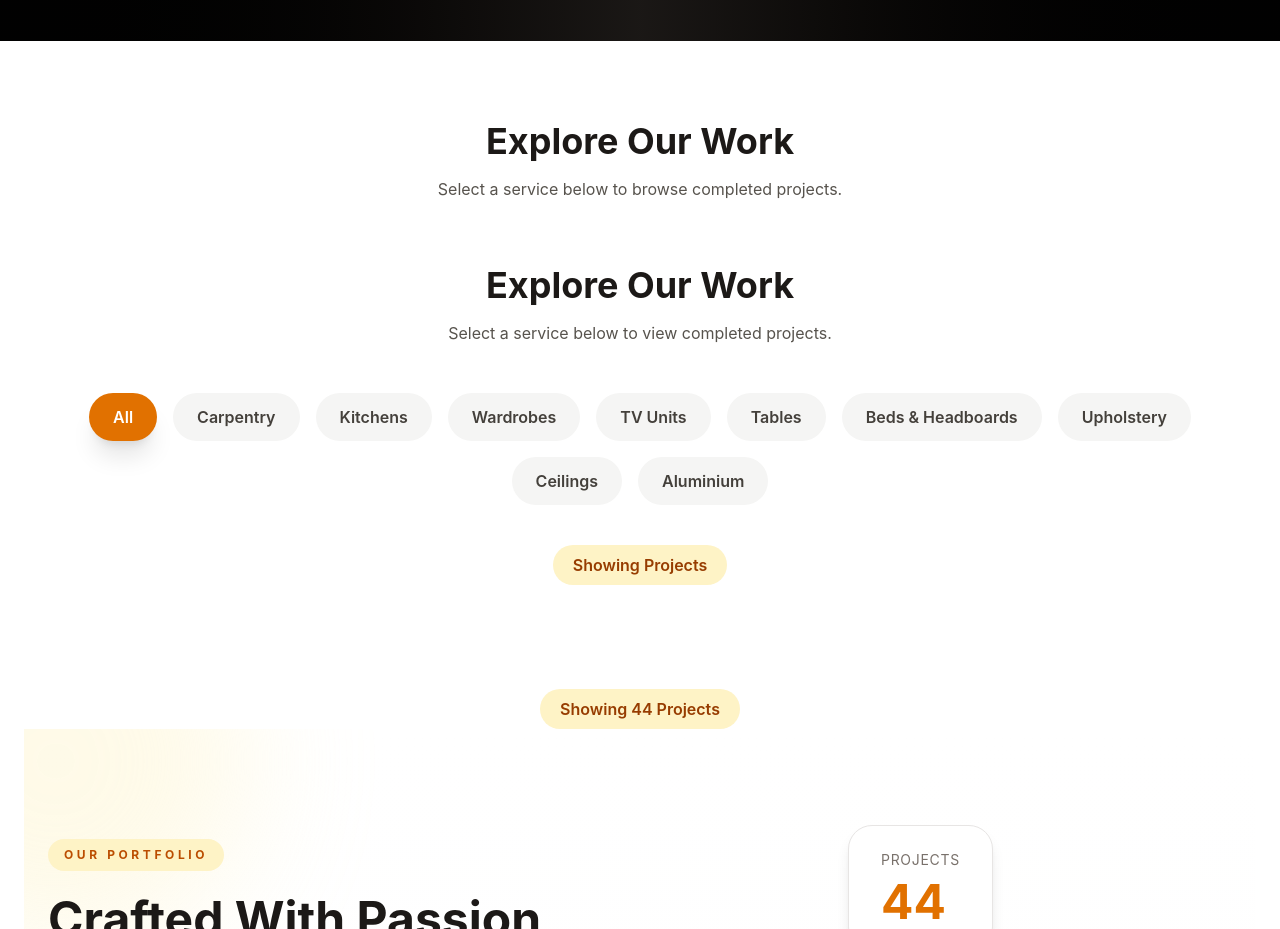
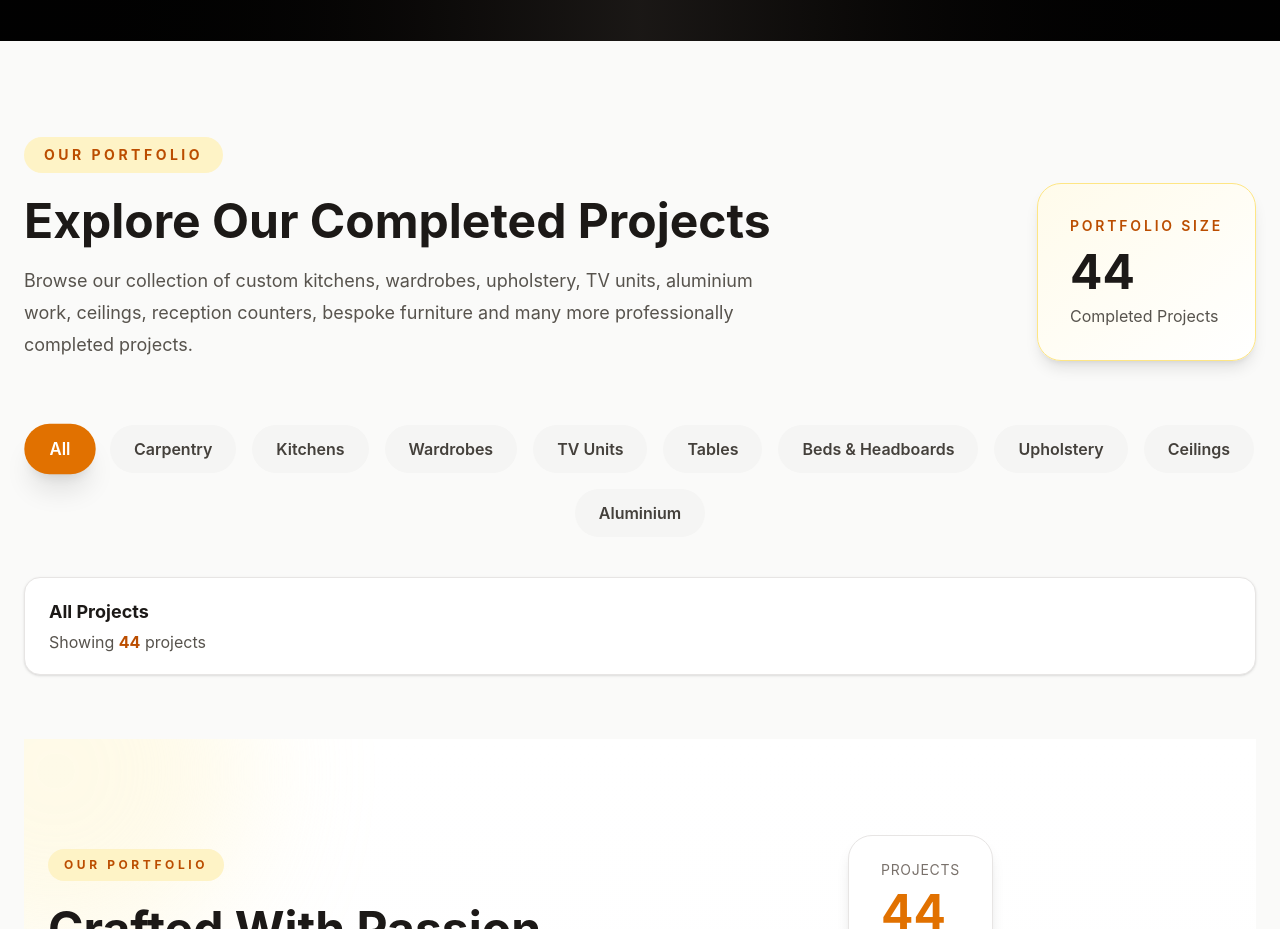
Before and after one commit to Msiabo/The-Craftman-Arts, a React (Vite) app: page /gallery in a window 1280 px wide. Shown: the part 580-1509 px from the top of the page. Built offline with nearby package versions, Linux system fonts and the light colour scheme.

Commit message:
initial commit

```diff
--- a/src/components/CategoryFilter.jsx
+++ b/src/components/CategoryFilter.jsx
@@ -1,47 +1,34 @@
 import React from "react";
-import categories from "../data/categories";
 
 const CategoryFilter = ({
+  categories,
   activeCategory,
-  setActiveCategory,
-  totalProjects,
+  onChange,
 }) => {
   return (
-    <section className="bg-white py-16">
-      <div className="mx-auto max-w-7xl px-6">
-        <div className="text-center">
-          <h2 className="text-4xl font-bold text-stone-900">
-            Explore Our Work
-          </h2>
+    <div className="mt-12 flex flex-wrap justify-center gap-4">
+      {categories.map((category) => {
+        const active = activeCategory === category;
 
-          <p className="mt-4 text-stone-600">
-            Select a service below to view completed projects.
-          </p>
-        </div>
-
-        <div className="mt-12 flex flex-wrap justify-center gap-4">
-          {categories.map((category) => (
+        return (
           <button
             key={category}
-              onClick={() => setActiveCategory(category)}
+            type="button"
+            onClick={() => {
+              console.log("Clicked:", category);
+              onChange(category);
+            }}
             className={`rounded-full px-6 py-3 font-semibold transition-all duration-300 ${
-                activeCategory === category
-                  ? "bg-amber-600 text-white shadow-xl"
+              active
+                ? "bg-amber-600 text-white shadow-xl scale-105"
                 : "bg-stone-100 text-stone-700 hover:bg-stone-900 hover:text-white"
             }`}
           >
             {category}
           </button>
-          ))}
+        );
+      })}
     </div>
-
-        <div className="mt-10 text-center">
-          <span className="inline-flex rounded-full bg-amber-100 px-5 py-2 font-semibold text-amber-800">
-            Showing {totalProjects} Projects
-          </span>
-        </div>
-      </div>
-    </section>
   );
 };
 
--- a/src/pages/Gallery.jsx
+++ b/src/pages/Gallery.jsx
@@ -2,6 +2,8 @@ import React, { useMemo, useState } from "react";
 
 import galleryData from "../data/galleryData";
 import categories from "../data/categories";
+
+import { filterProjects } from "../utils/filterProjects";
 
 import GalleryHero from "../components/GalleryHero";
 import CategoryFilter from "../components/CategoryFilter";
@@ -13,62 +15,116 @@ const Gallery = () => {
   const [activeCategory, setActiveCategory] = useState("All");
   const [selectedProject, setSelectedProject] = useState(null);
 
-  const filteredProjects = useMemo(() => {
-    if (activeCategory === "All") {
-      return galleryData;
-    }
-
-    return galleryData.filter(
-      (project) => project.category === activeCategory
+  const filteredProjects = useMemo(
+    () => filterProjects(galleryData, activeCategory),
+    [activeCategory]
   );
-  }, [activeCategory]);
 
   return (
-    <main>
-      {/* Hero */}
+    <main className="bg-stone-50">
+      {/* ================= HERO ================= */}
+
       <GalleryHero />
 
-      {/* Portfolio */}
-      <section className="bg-white py-20">
+      {/* ================= PORTFOLIO ================= */}
+
+      <section className="py-24">
         <div className="mx-auto max-w-7xl px-6">
+          {/* Header */}
 
-          <div className="text-center">
-            <h2 className="text-4xl font-bold text-stone-900">
-              Explore Our Work
+          <div className="flex flex-col gap-8 lg:flex-row lg:items-end lg:justify-between">
+            <div className="max-w-3xl">
+              <span className="inline-flex rounded-full bg-amber-100 px-5 py-2 text-sm font-bold uppercase tracking-[0.25em] text-amber-700">
+                Our Portfolio
+              </span>
+
+              <h2 className="mt-6 text-4xl font-bold text-stone-900 md:text-5xl">
+                Explore Our Completed Projects
               </h2>
 
-            <p className="mt-4 text-stone-600">
-              Select a service below to browse completed projects.
+              <p className="mt-5 text-lg leading-8 text-stone-600">
+                Browse our collection of custom kitchens, wardrobes,
+                upholstery, TV units, aluminium work, ceilings,
+                reception counters, bespoke furniture and many more
+                professionally completed projects.
               </p>
             </div>
 
-          {/* Category Filter */}
+            {/* Stats */}
+
+            <div className="rounded-3xl border border-amber-200 bg-gradient-to-br from-amber-50 to-white p-8 shadow-lg">
+              <p className="text-sm font-semibold uppercase tracking-[0.2em] text-amber-700">
+                Portfolio Size
+              </p>
+
+              <h3 className="mt-3 text-5xl font-bold text-stone-900">
+                {galleryData.length}
+              </h3>
+
+              <p className="mt-2 text-stone-600">
+                Completed Projects
+              </p>
+            </div>
+          </div>
+
+          {/* ================= FILTER ================= */}
+
+          <div className="mt-16">
             <CategoryFilter
               categories={categories}
               activeCategory={activeCategory}
               onChange={setActiveCategory}
             />
-
-          {/* Counter */}
-          <div className="mt-10 text-center">
-            <span className="inline-flex rounded-full bg-amber-100 px-5 py-2 font-semibold text-amber-800">
-              Showing {filteredProjects.length}{" "}
-              {filteredProjects.length === 1 ? "Project" : "Projects"}
-            </span>
           </div>
 
-          {/* Gallery Grid */}
+          {/* ================= RESULTS ================= */}
+
+          <div className="mt-10 flex flex-wrap items-center justify-between gap-5 rounded-2xl border border-stone-200 bg-white px-6 py-5 shadow-sm">
+            <div>
+              <h3 className="text-lg font-bold text-stone-900">
+                {activeCategory === "All"
+                  ? "All Projects"
+                  : activeCategory}
+              </h3>
+
+              <p className="mt-1 text-stone-600">
+                Showing{" "}
+                <span className="font-bold text-amber-700">
+                  {filteredProjects.length}
+                </span>{" "}
+                {filteredProjects.length === 1
+                  ? "project"
+                  : "projects"}
+              </p>
+            </div>
+
+            {activeCategory !== "All" && (
+              <button
+                onClick={() => setActiveCategory("All")}
+                className="rounded-xl bg-stone-900 px-6 py-3 font-semibold text-white transition hover:bg-amber-600"
+              >
+                View All Projects
+              </button>
+            )}
+          </div>
+
+          {/* ================= GALLERY ================= */}
+
+          <div className="mt-16">
             <GalleryGrid
               projects={filteredProjects}
               onProjectClick={setSelectedProject}
             />
           </div>
+        </div>
       </section>
 
-      {/* CTA */}
+      {/* ================= CTA ================= */}
+
       <GalleryCTA />
 
-      {/* Lightbox */}
+      {/* ================= LIGHTBOX ================= */}
+
       <Lightbox
         project={selectedProject}
         onClose={() => setSelectedProject(null)}
--- a/src/utils/filterProjects.js
+++ b/src/utils/filterProjects.js
@@ -1,4 +1,9 @@
 export const filterProjects = (projects, category) => {
-  if (category === "All") return projects;
-  return projects.filter((project) => project.category === category);
+  if (!category || category === "All") {
+    return projects;
+  }
+
+  return projects.filter(
+    (project) => project.category === category
+  );
 };
```
Lines whose indentation alone changed are shown as unchanged.
